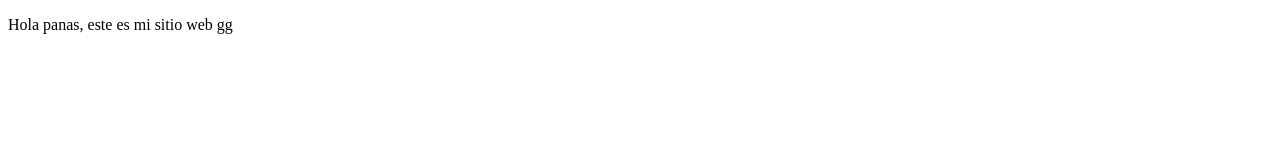
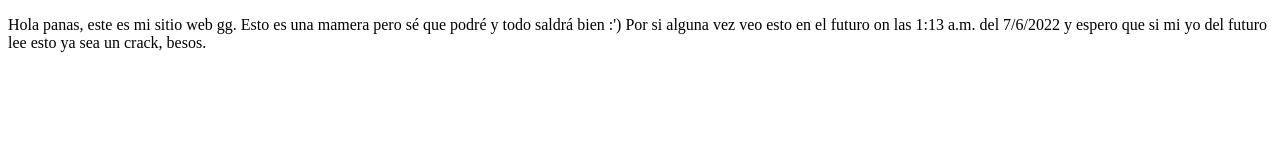
Before and after one commit to luiscaaa/ProyectoDemoCursoPrework, a plain HTML site: page index.html in a window 1280 px wide. Drawn offline with Linux system fonts and the light colour scheme.

Commit message:
cambios - agregamos mensaje para el futuro

```diff
--- a/index.html
+++ b/index.html
@@ -8,7 +8,10 @@
 </head>
 <body>
     <p>
-        Hola panas, este es mi sitio web gg
+        Hola panas, este es mi sitio web gg.
+        Esto es una mamera pero sé que podré y todo saldrá bien :')
+        Por si alguna vez veo esto en el futuro on las 1:13 a.m. del 7/6/2022 y espero que si
+        mi yo del futuro lee esto ya sea un crack, besos.
     </p>
 </body>
 </html>
```
